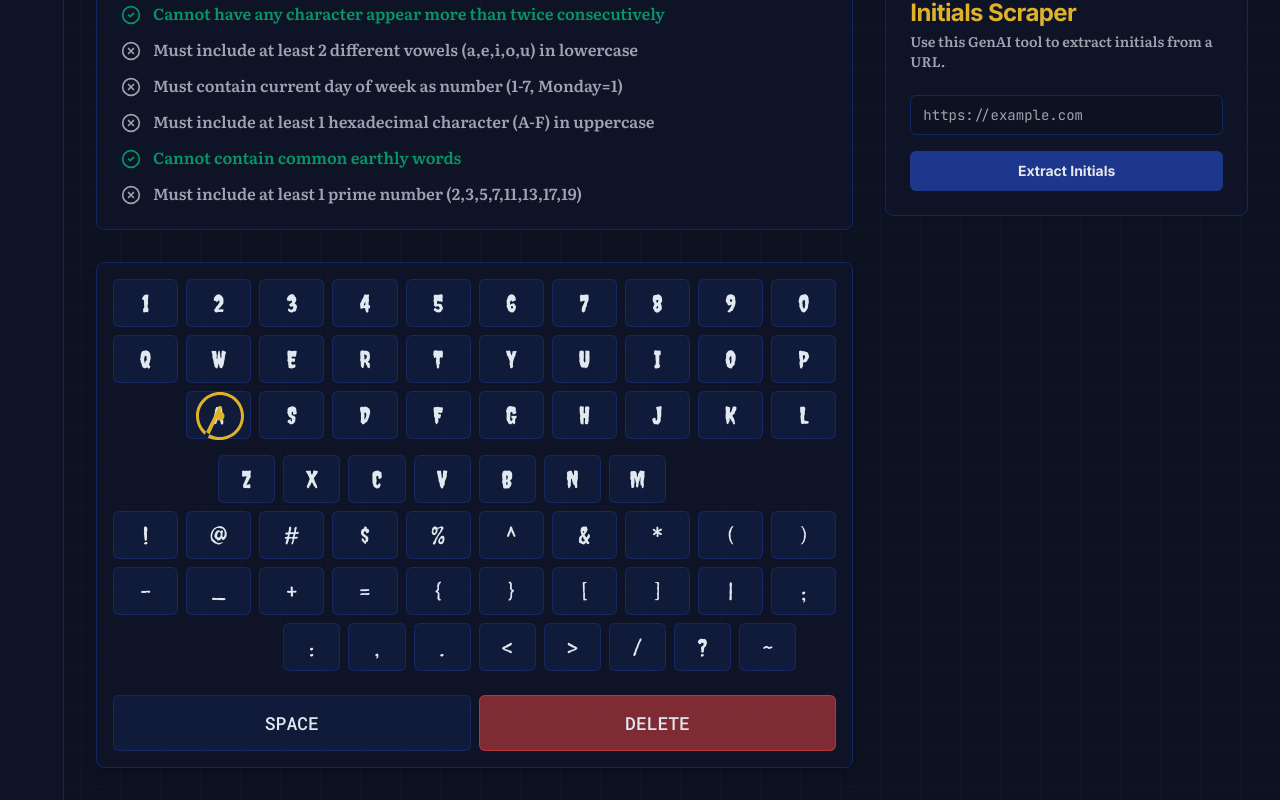
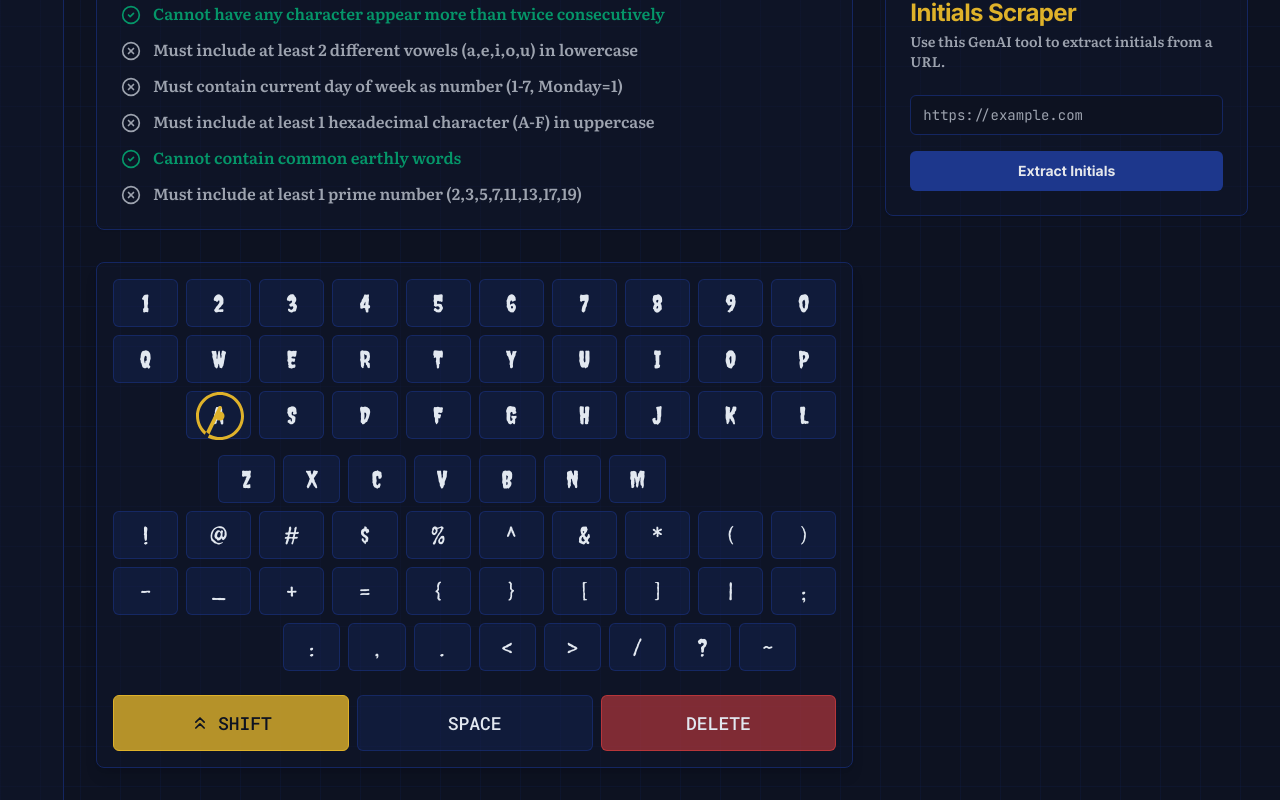
Before and after one commit to lioraeve-ai/ACM, a Next.js app: page /dashboard in a window 1280 px wide. Shown: the part 454-1254 px from the top of the page. Built offline with nearby package versions, Linux system fonts and the light colour scheme; sample sign-in values are in the browser's storage; what @genkit-ai/googleai, genkit would draw is missing.

Commit message:
how the users add lowercase characters either add, lowercase characters

```diff
--- a/src/components/game/PlanchetteKeyboard.tsx
+++ b/src/components/game/PlanchetteKeyboard.tsx
@@ -4,6 +4,7 @@
 import { useState, useRef, useEffect } from "react";
 import { cn } from "@/lib/utils";
 import { PlanchetteIcon } from "@/components/icons/PlanchetteIcon";
+import { ChevronsUp, ChevronsDown } from "lucide-react";
 
 interface PlanchetteKeyboardProps {
   onKeyPress: (key: string) => void;
@@ -21,8 +22,9 @@ export default function PlanchetteKeyboard({ onKeyPress }: PlanchetteKeyboardPro
   const [planchettePos, setPlanchettePos] = useState({ top: 0, left: 0, opacity: 0 });
   const keyRefs = useRef<{ [key: string]: HTMLButtonElement | null }>({});
   const containerRef = useRef<HTMLDivElement>(null);
+  const [isUppercase, setIsUppercase] = useState(true);
 
-  const allKeys = [...numKeys, ...keysQWERTY, ...symbolKeys, " ", "DEL"];
+  const allKeys = [...numKeys, ...keysQWERTY, ...keysQWERTY.map(k => k.toLowerCase()), ...symbolKeys, " ", "DEL", "SHIFT"];
 
   const movePlanchette = (key: string) => {
     const keyElement = keyRefs.current[key];
@@ -38,8 +40,17 @@ export default function PlanchetteKeyboard({ onKeyPress }: PlanchetteKeyboardPro
   };
 
   const handleKeyPress = (key: string) => {
-    onKeyPress(key);
-    movePlanchette(key);
+    if (key === "SHIFT") {
+        setIsUppercase(prev => !prev);
+        // Haptic Necromancy: Strong vibration for mode change
+        if (navigator.vibrate) {
+            navigator.vibrate(100);
+        }
+        return;
+    }
+    const finalKey = isUppercase ? key.toUpperCase() : key.toLowerCase();
+    onKeyPress(finalKey);
+    movePlanchette(key.toUpperCase()); // Always move to the base key position
     // Haptic Necromancy: Soft whisper for letter selection
     if (navigator.vibrate) {
       navigator.vibrate(50);
@@ -54,7 +65,7 @@ export default function PlanchetteKeyboard({ onKeyPress }: PlanchetteKeyboardPro
 
   const KeyButton = ({ value, className = "" }: { value: string, className?: string }) => (
     <button
-      ref={(el) => (keyRefs.current[value] = el)}
+      ref={(el) => (keyRefs.current[value.toUpperCase()] = el)}
       onClick={() => handleKeyPress(value)}
       className={cn(
         "font-creepster text-2xl h-12 w-full rounded-md flex items-center justify-center",
@@ -64,7 +75,7 @@ export default function PlanchetteKeyboard({ onKeyPress }: PlanchetteKeyboardPro
         className
       )}
     >
-      {value}
+      {isUppercase ? value.toUpperCase() : value.toLowerCase()}
     </button>
   );
 
@@ -76,7 +87,21 @@ export default function PlanchetteKeyboard({ onKeyPress }: PlanchetteKeyboardPro
       />
       <div className="space-y-2">
         <div className="grid grid-cols-10 gap-1 md:gap-2">
-          {numKeys.map((key) => <KeyButton key={key} value={key} />)}
+          {numKeys.map((key) =>  (
+            <button
+                key={key}
+                ref={(el) => (keyRefs.current[key] = el)}
+                onClick={() => onKeyPress(key)}
+                className={cn(
+                    "font-creepster text-2xl h-12 w-full rounded-md flex items-center justify-center",
+                    "bg-primary/20 hover:bg-primary/40 text-spectral-gray border border-primary/50",
+                    "transition-all duration-200 active:scale-90 active:bg-accent active:text-accent-foreground",
+                    "focus:outline-none focus:ring-2 focus:ring-ring"
+                )}
+                >
+                {key}
+            </button>
+          ))}
         </div>
         <div className="grid grid-cols-10 gap-1 md:gap-2">
           {keysQWERTY.slice(0, 10).map((key) => <KeyButton key={key} value={key} />)}
@@ -92,22 +117,75 @@ export default function PlanchetteKeyboard({ onKeyPress }: PlanchetteKeyboardPro
             <div className="col-span-2 hidden sm:block"/>
         </div>
          <div className="grid grid-cols-10 gap-1 md:gap-2">
-          {symbolKeys.slice(0, 10).map((key) => <KeyButton key={key} value={key} />)}
+          {symbolKeys.slice(0, 10).map((key) => (
+             <button
+                key={key}
+                ref={(el) => (keyRefs.current[key] = el)}
+                onClick={() => onKeyPress(key)}
+                className={cn(
+                    "font-creepster text-2xl h-12 w-full rounded-md flex items-center justify-center",
+                    "bg-primary/20 hover:bg-primary/40 text-spectral-gray border border-primary/50",
+                    "transition-all duration-200 active:scale-90 active:bg-accent active:text-accent-foreground",
+                    "focus:outline-none focus:ring-2 focus:ring-ring"
+                )}
+                >
+                {key}
+            </button>
+          ))}
         </div>
         <div className="grid grid-cols-10 gap-1 md:gap-2">
-          {symbolKeys.slice(10, 20).map((key) => <KeyButton key={key} value={key} />)}
+          {symbolKeys.slice(10, 20).map((key) => (
+             <button
+                key={key}
+                ref={(el) => (keyRefs.current[key] = el)}
+                onClick={() => onKeyPress(key)}
+                className={cn(
+                    "font-creepster text-2xl h-12 w-full rounded-md flex items-center justify-center",
+                    "bg-primary/20 hover:bg-primary/40 text-spectral-gray border border-primary/50",
+                    "transition-all duration-200 active:scale-90 active:bg-accent active:text-accent-foreground",
+                    "focus:outline-none focus:ring-2 focus:ring-ring"
+                )}
+                >
+                {key}
+            </button>
+          ))}
         </div>
          <div className="grid grid-cols-10 gap-1 md:gap-2 sm:px-10">
             <div className="col-span-2 hidden sm:block"/>
-            {symbolKeys.slice(20).map((key) => <KeyButton key={key} value={key} />)}
+            {symbolKeys.slice(20).map((key) => (
+                <button
+                    key={key}
+                    ref={(el) => (keyRefs.current[key] = el)}
+                    onClick={() => onKeyPress(key)}
+                    className={cn(
+                        "font-creepster text-2xl h-12 w-full rounded-md flex items-center justify-center",
+                        "bg-primary/20 hover:bg-primary/40 text-spectral-gray border border-primary/50",
+                        "transition-all duration-200 active:scale-90 active:bg-accent active:text-accent-foreground",
+                        "focus:outline-none focus:ring-2 focus:ring-ring"
+                    )}
+                    >
+                    {key}
+                </button>
+            ))}
             <div className="col-span-2 hidden sm:block"/>
         </div>
 
-        <div className="grid grid-cols-2 gap-2 pt-2">
-            <button ref={(el) => (keyRefs.current[" "] = el)} onClick={() => handleKeyPress(" ")} className="font-roboto-mono text-lg h-14 rounded-md bg-primary/20 hover:bg-primary/40 text-spectral-gray border border-primary/50">
+        <div className="grid grid-cols-3 gap-2 pt-2">
+            <button
+              ref={(el) => (keyRefs.current["SHIFT"] = el)}
+              onClick={() => handleKeyPress("SHIFT")}
+              className={cn(
+                "font-roboto-mono text-lg h-14 rounded-md flex items-center justify-center gap-2 border",
+                isUppercase ? "bg-accent/80 text-accent-foreground border-accent" : "bg-primary/20 hover:bg-primary/40 text-spectral-gray border-primary/50"
+              )}
+            >
+              {isUppercase ? <ChevronsUp size={20} /> : <ChevronsDown size={20} />}
+              SHIFT
+            </button>
+            <button ref={(el) => (keyRefs.current[" "] = el)} onClick={() => onKeyPress(" ")} className="font-roboto-mono text-lg h-14 rounded-md bg-primary/20 hover:bg-primary/40 text-spectral-gray border border-primary/50">
               SPACE
             </button>
-            <button ref={(el) => (keyRefs.current["DEL"] = el)} onClick={() => handleKeyPress("DEL")} className="font-roboto-mono text-lg h-14 rounded-md bg-destructive/50 hover:bg-destructive/80 text-spectral-gray border border-destructive/50">
+            <button ref={(el) => (keyRefs.current["DEL"] = el)} onClick={() => onKeyPress("DEL")} className="font-roboto-mono text-lg h-14 rounded-md bg-destructive/50 hover:bg-destructive/80 text-spectral-gray border border-destructive/50">
               DELETE
             </button>
         </div>
```
